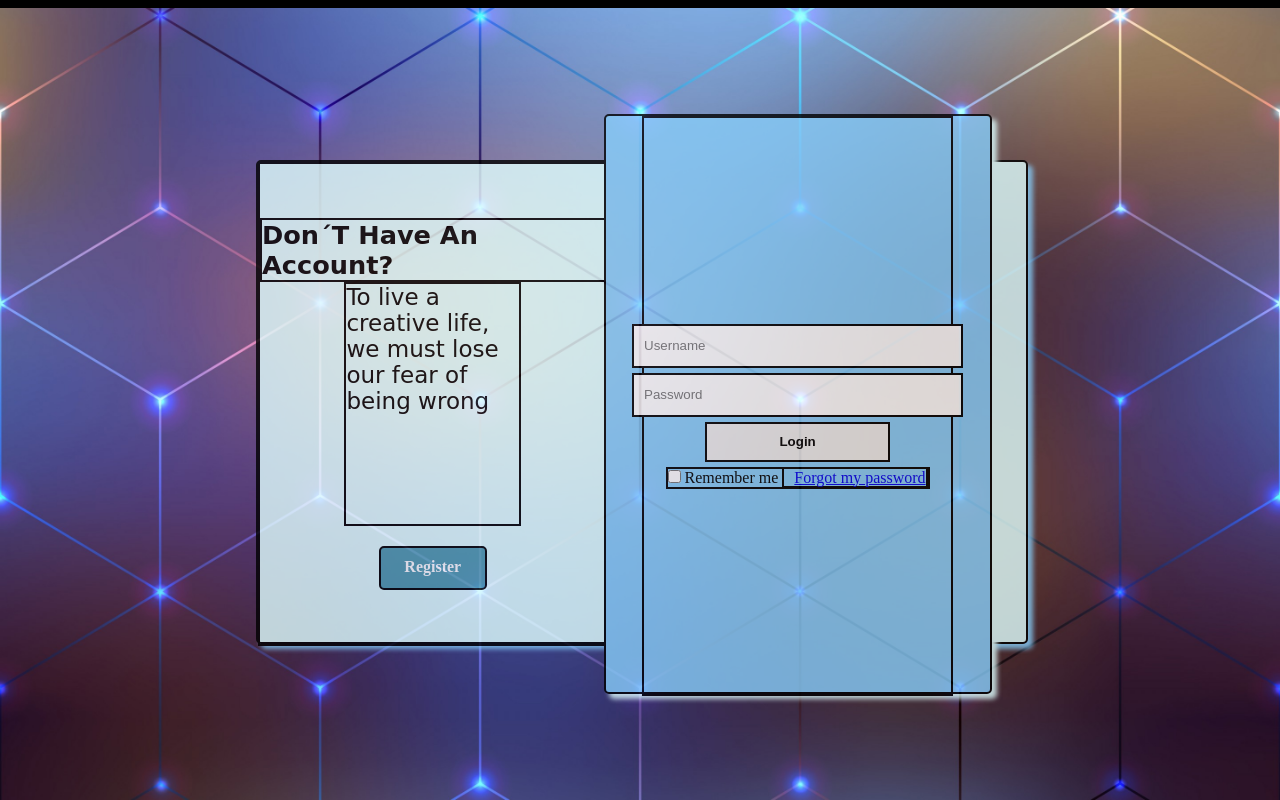
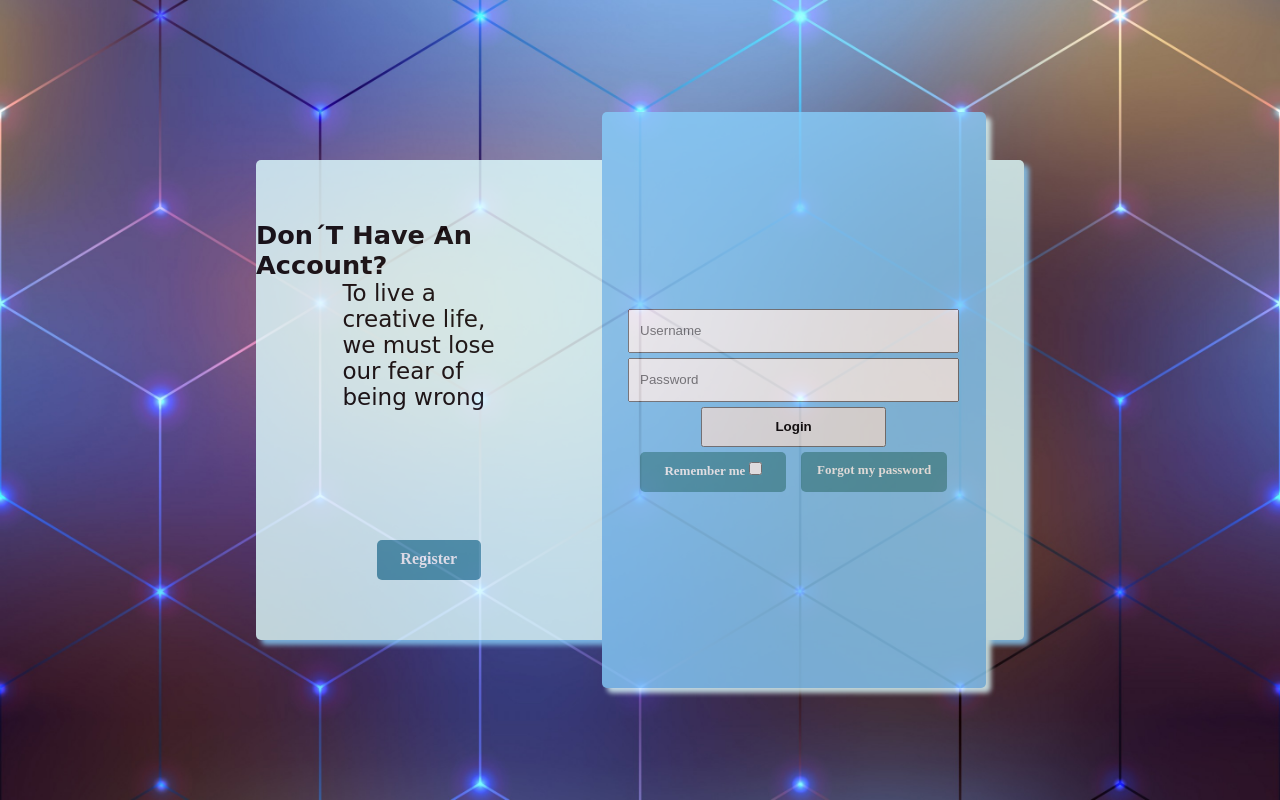
Before and after one commit to ZReKoJ/facebluff, a plain HTML site: page login.html in a window 1280 px wide. Drawn offline with Linux system fonts and the light colour scheme; a web font is replaced by a local one.

Commit message:
personalized the buttons in login for remember me and forgot my password

```diff
--- a/login.css
+++ b/login.css
@@ -3,7 +3,7 @@
 * {
     margin: 0;
     padding: 0;
-    border: 2px solid black; /**/
+    /*border: 2px solid black; /**/
 }
 
 body {
@@ -107,14 +107,39 @@ a.register-button {
 }
 
 .login-form > label {
+    width: 100%;
     margin-top: 5px;
     text-transform: initial;
+    display: flex;
+}
+.login-form > label > .remember-me {
+    width: 50%;
+    height: 20px;
+    padding: 10px 5px 10px 5px;
+    background: #4E9CAF;
+    border-radius: 5px;
+    font-weight: bold;
+    color: white;
+    text-align: center;
+    font-size: 13px;
 }
 
-label > a {
-    padding-left: 10px;
+.login-form > label > .remember-me:hover{
+    transform: scale(1.08);
 }
-
-.login-form > label > input {
-    border: solid 2px whitesmoke;
+.login-form > label > a {
+    width: 50%;
+    height: 20px;
+    margin-left: 15px;
+    padding: 10px 5px 10px 5px;
+    background: #4E9CAF;
+    border-radius: 5px;
+    font-weight: bold;
+    color: white;
+    text-decoration: none;
+    text-align: center;
+    font-size: 13px;
 }
+.login-form > label > a:hover{
+    transform: scale(1.08);
+}
--- a/login.html
+++ b/login.html
@@ -22,8 +22,11 @@
                 <input type="password" name="password" placeholder="password">
                 <input type="submit" value="login">
                 <label>
-                    <input type="checkbox" name="remember">
-                    Remember me
+                    <div class="remember-me">
+                            Remember me
+                            <input type="checkbox" name="remember">
+
+                    </div>
                     <a href="#">Forgot my password</a>
                 </label>
             </form>
```
